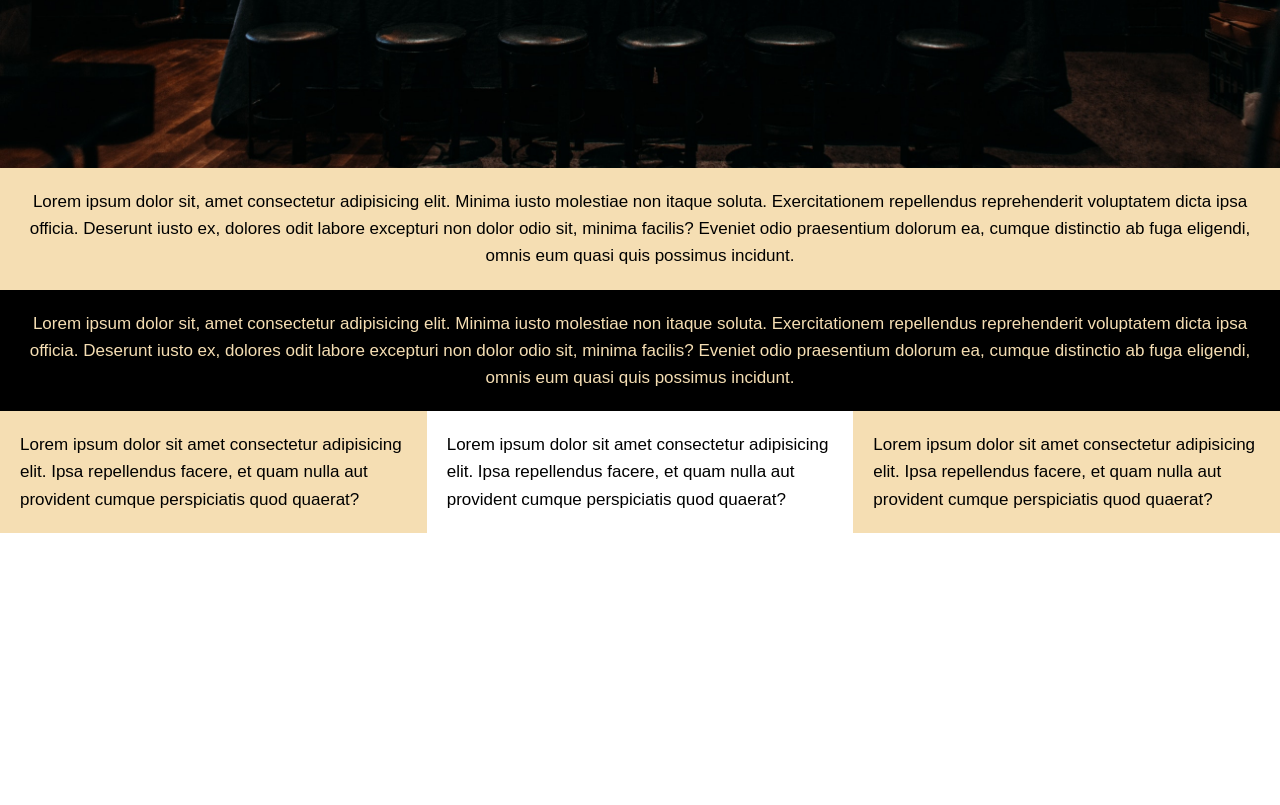
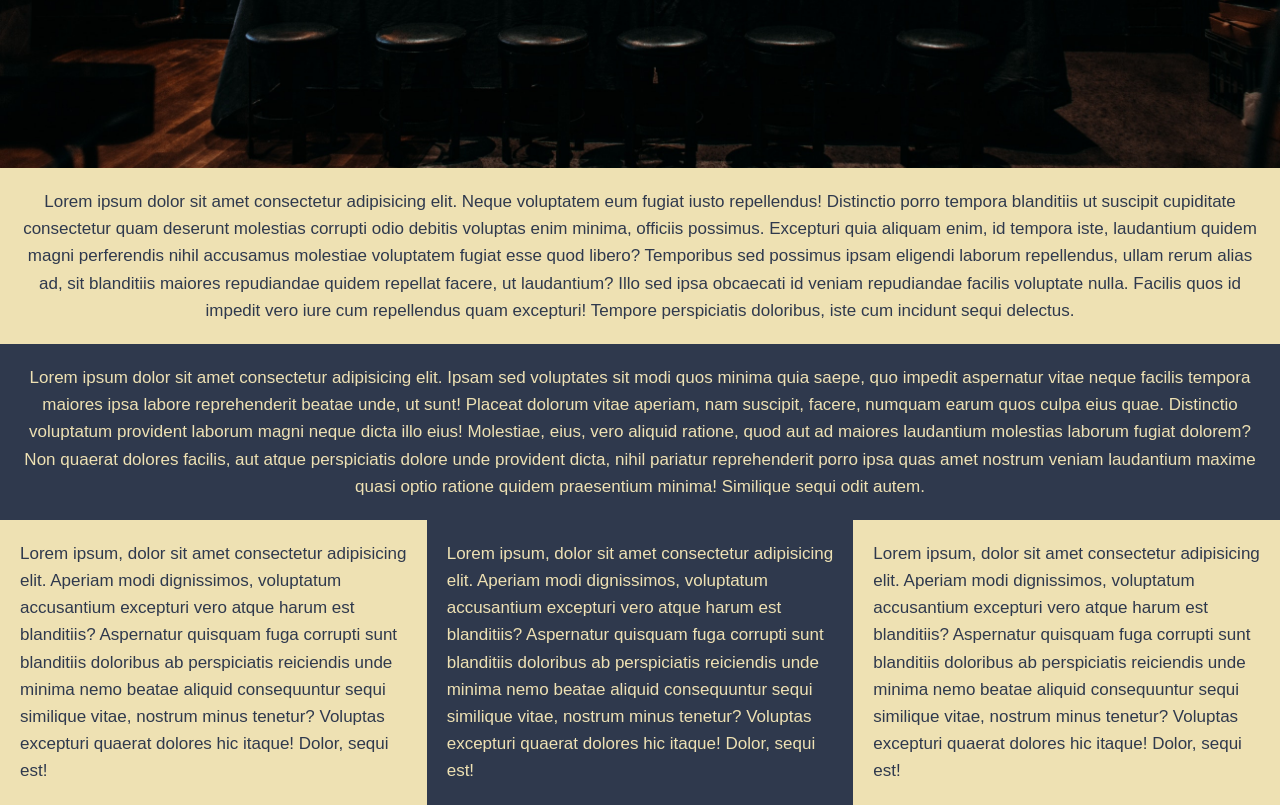
Before and after one commit to P-Hsgw/restaurant, a website built with webpack: page dist/index.html in a window 1280 px wide. Shown: the part 632-1437 px from the top of the page. Before the commit the page ends 1165 px from the top, so only its background shows below. Built offline with nearby package versions, Linux system fonts and the light colour scheme.

Commit message:
Change key colors

```diff
--- a/dist/index.html
+++ b/dist/index.html
@@ -15,15 +15,15 @@
       <a href="#" class="button">Menu</a>
     </header>
     <section id="section_a">
-      <p>Lorem ipsum dolor sit, amet consectetur adipisicing elit. Minima iusto molestiae non itaque soluta. Exercitationem repellendus reprehenderit voluptatem dicta ipsa officia. Deserunt iusto ex, dolores odit labore excepturi non dolor odio sit, minima facilis? Eveniet odio praesentium dolorum ea, cumque distinctio ab fuga eligendi, omnis eum quasi quis possimus incidunt.</p>
+      <p>Lorem ipsum dolor sit amet consectetur adipisicing elit. Neque voluptatem eum fugiat iusto repellendus! Distinctio porro tempora blanditiis ut suscipit cupiditate consectetur quam deserunt molestias corrupti odio debitis voluptas enim minima, officiis possimus. Excepturi quia aliquam enim, id tempora iste, laudantium quidem magni perferendis nihil accusamus molestiae voluptatem fugiat esse quod libero? Temporibus sed possimus ipsam eligendi laborum repellendus, ullam rerum alias ad, sit blanditiis maiores repudiandae quidem repellat facere, ut laudantium? Illo sed ipsa obcaecati id veniam repudiandae facilis voluptate nulla. Facilis quos id impedit vero iure cum repellendus quam excepturi! Tempore perspiciatis doloribus, iste cum incidunt sequi delectus.</p>
     </section>
     <section id="section_b">
-      <p>Lorem ipsum dolor sit, amet consectetur adipisicing elit. Minima iusto molestiae non itaque soluta. Exercitationem repellendus reprehenderit voluptatem dicta ipsa officia. Deserunt iusto ex, dolores odit labore excepturi non dolor odio sit, minima facilis? Eveniet odio praesentium dolorum ea, cumque distinctio ab fuga eligendi, omnis eum quasi quis possimus incidunt.</p>
+      <p>Lorem ipsum dolor sit amet consectetur adipisicing elit. Ipsam sed voluptates sit modi quos minima quia saepe, quo impedit aspernatur vitae neque facilis tempora maiores ipsa labore reprehenderit beatae unde, ut sunt! Placeat dolorum vitae aperiam, nam suscipit, facere, numquam earum quos culpa eius quae. Distinctio voluptatum provident laborum magni neque dicta illo eius! Molestiae, eius, vero aliquid ratione, quod aut ad maiores laudantium molestias laborum fugiat dolorem? Non quaerat dolores facilis, aut atque perspiciatis dolore unde provident dicta, nihil pariatur reprehenderit porro ipsa quas amet nostrum veniam laudantium maxime quasi optio ratione quidem praesentium minima! Similique sequi odit autem.</p>
     </section>
     <section id="section_c">
-    <div class="box-1">Lorem ipsum dolor sit amet consectetur adipisicing elit. Ipsa repellendus facere, et quam nulla aut provident cumque perspiciatis quod quaerat?</div>
-    <div class="box-2">Lorem ipsum dolor sit amet consectetur adipisicing elit. Ipsa repellendus facere, et quam nulla aut provident cumque perspiciatis quod quaerat?</div>
-    <div class="box-3">Lorem ipsum dolor sit amet consectetur adipisicing elit. Ipsa repellendus facere, et quam nulla aut provident cumque perspiciatis quod quaerat?</div>
+    <div class="box-1">Lorem ipsum, dolor sit amet consectetur adipisicing elit. Aperiam modi dignissimos, voluptatum accusantium excepturi vero atque harum est blanditiis? Aspernatur quisquam fuga corrupti sunt blanditiis doloribus ab perspiciatis reiciendis unde minima nemo beatae aliquid consequuntur sequi similique vitae, nostrum minus tenetur? Voluptas excepturi quaerat dolores hic itaque! Dolor, sequi est!</div>
+    <div class="box-2">Lorem ipsum, dolor sit amet consectetur adipisicing elit. Aperiam modi dignissimos, voluptatum accusantium excepturi vero atque harum est blanditiis? Aspernatur quisquam fuga corrupti sunt blanditiis doloribus ab perspiciatis reiciendis unde minima nemo beatae aliquid consequuntur sequi similique vitae, nostrum minus tenetur? Voluptas excepturi quaerat dolores hic itaque! Dolor, sequi est!</div>
+    <div class="box-3">Lorem ipsum, dolor sit amet consectetur adipisicing elit. Aperiam modi dignissimos, voluptatum accusantium excepturi vero atque harum est blanditiis? Aspernatur quisquam fuga corrupti sunt blanditiis doloribus ab perspiciatis reiciendis unde minima nemo beatae aliquid consequuntur sequi similique vitae, nostrum minus tenetur? Voluptas excepturi quaerat dolores hic itaque! Dolor, sequi est!</div>
 
   </section>
   <script src="main.js"></script>
--- a/dist/style.css
+++ b/dist/style.css
@@ -6,7 +6,7 @@
 body {
   font-family: Arial, "Helvetica Neue", Helvetica, sans-serif;
   font-size: 17px;
-  color: wheat;
+  color: #EEE1B3;
   line-height: 1.6;
 }
 
@@ -37,29 +37,29 @@ body {
 #showcase a {
   font-size: 18px;
   text-decoration: none;
-  color: wheat;
-  border: wheat 1px solid;
+  color: #EEE1B3;
+  border: #EEE1B3 1px solid;
   padding: 10px 20px;
   border-radius: 10px;
   margin-top: 20px;
 }
 
 #showcase .button:hover {
-  background-color: wheat;
-  color: black;
+  background-color: #EEE1B3;
+  color: #2F394D;
 }
 
 #section_a {
   padding: 20px;
-  background: wheat;
-  color: black;
+  background: #EEE1B3;
+  color: #2F394D;
   text-align: center;
 }
 
 #section_b {
   padding: 20px;
   text-align: center;
-  background-color: black;
+  background-color: #2F394D;
 }
 
 #section_c {
@@ -72,10 +72,11 @@ body {
 }
 
 #section_c .box-1, #section_c .box-3 {
-  background: wheat;
-  color: black;
+  background: #EEE1B3;
+  color: #2F394D;
 }
 
 #section_c .box-2 {
-  color: black;
+  color:#EEE1B3;
+  background: #2F394D;
 }
```
